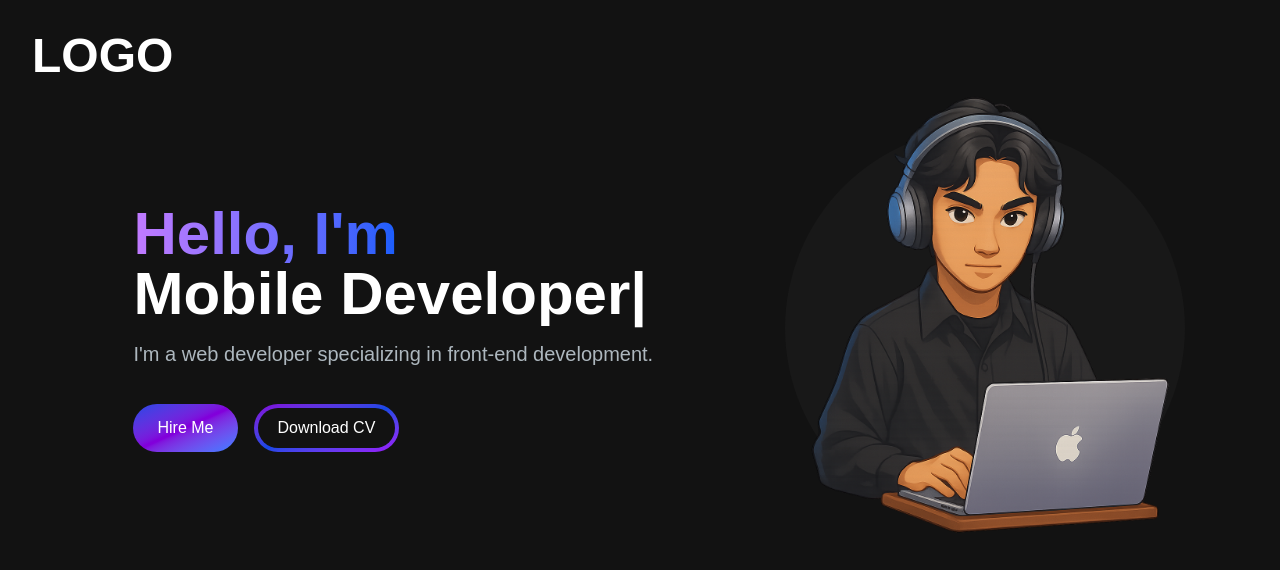
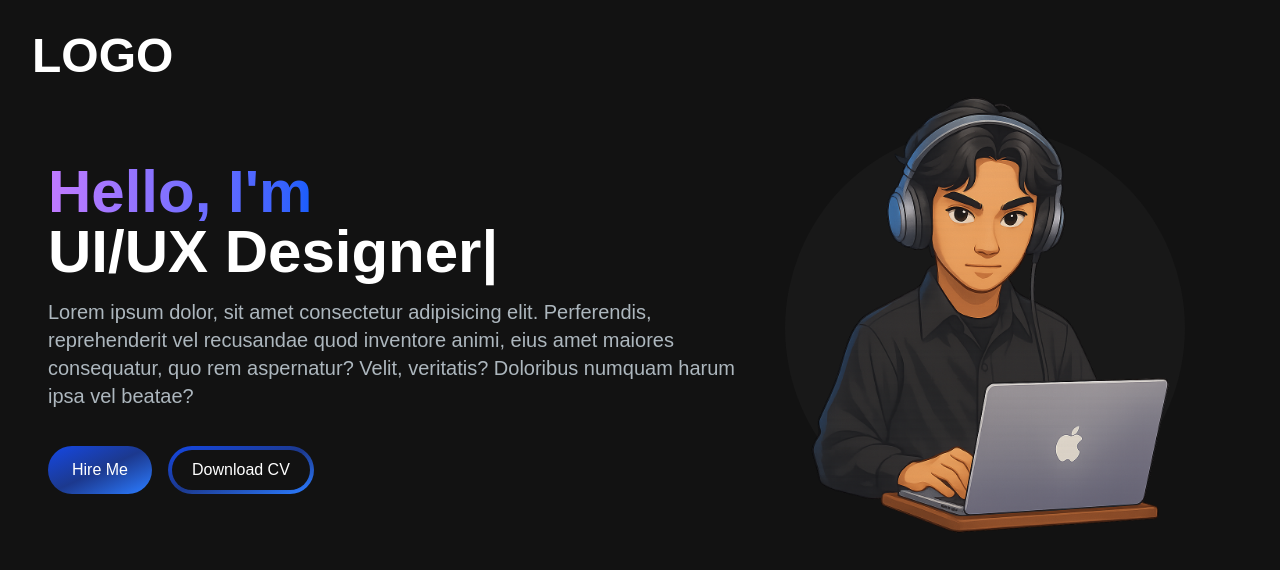
Before and after one commit to qadriaditya/portofolio-website, a Next.js app: page / in a window 1280 px wide. Shown: the top 570 px of the page. Built offline with nearby package versions, Linux system fonts and the light colour scheme.

Commit message:
Update HeroSection content and button styles for improved clarity and aesthetics

```diff
--- a/app/components/HeroSection.jsx
+++ b/app/components/HeroSection.jsx
@@ -15,11 +15,9 @@ const HeroSection = () => {
             <br></br>
             <TypeAnimation
               sequence={[
-                "Qadri Aditya",
+                "Aditya",
                 1000,
                 "Web Developer",
-                1000,
-                "Mobile Developer",
                 1000,
                 "UI/UX Designer",
                 1000,
@@ -30,13 +28,16 @@ const HeroSection = () => {
             />
           </h1>
           <p className=" text-[#ADB7BE] text-base sm:text-lg mb-6 lg:text-xl ">
-            I'm a web developer specializing in front-end development.{" "}
+            Lorem ipsum dolor, sit amet consectetur adipisicing elit.
+            Perferendis, reprehenderit vel recusandae quod inventore animi, eius
+            amet maiores consequatur, quo rem aspernatur? Velit, veritatis?
+            Doloribus numquam harum ipsa vel beatae?{" "}
           </p>
           <div>
-            <button className="px-6 py-3 w-full sm:w-fit rounded-full mr-4 bg-gradient-to-br from-blue-700 via-purple-700 to-blue-500 hover:bg-slate-200 text-white">
+            <button className="px-6 py-3 w-full sm:w-fit rounded-full mr-4 bg-gradient-to-br from-blue-700 via-blue-900 to-blue-500 hover:bg-slate-200 text-white">
               Hire Me
             </button>
-            <button className="px-1 py-1 w-full sm:w-fit rounded-full mr-4 bg-gradient-to-br from-purple-700 via-blue-700 to-purple-600  hover:bg-slate-800 text-white  mt-3">
+            <button className="px-1 py-1 w-full sm:w-fit rounded-full mr-4 bg-gradient-to-br from-blue-700 via-blue-900 to-blue-500  hover:bg-slate-800 text-white  mt-3">
               <span className="block bg-[#121212] hover:bg-slate-800 rounded-full px-5 py-2">
                 Download CV
               </span>
```
